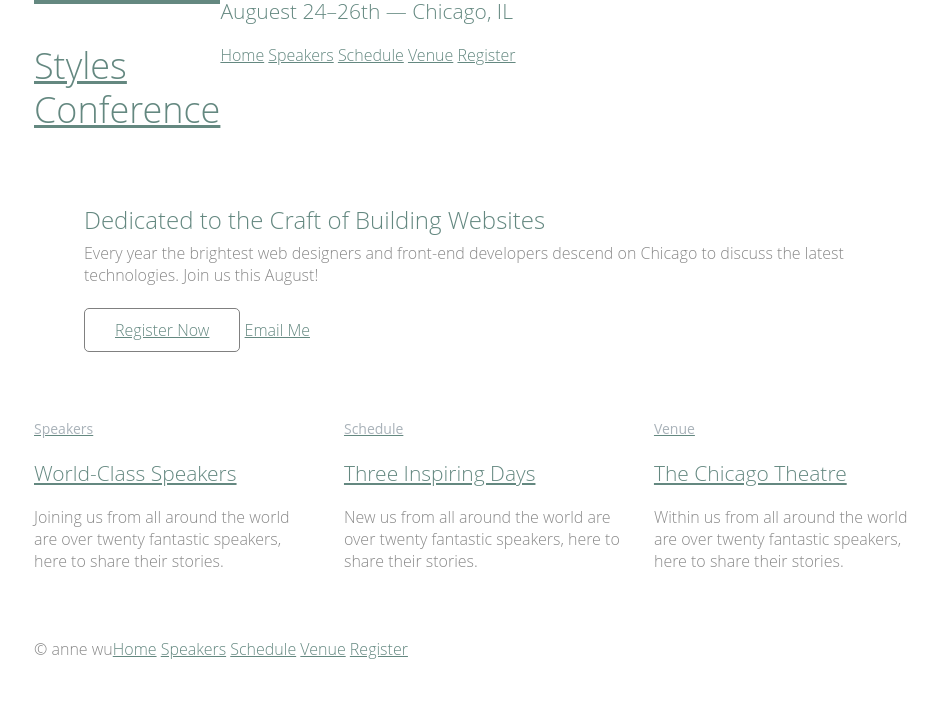
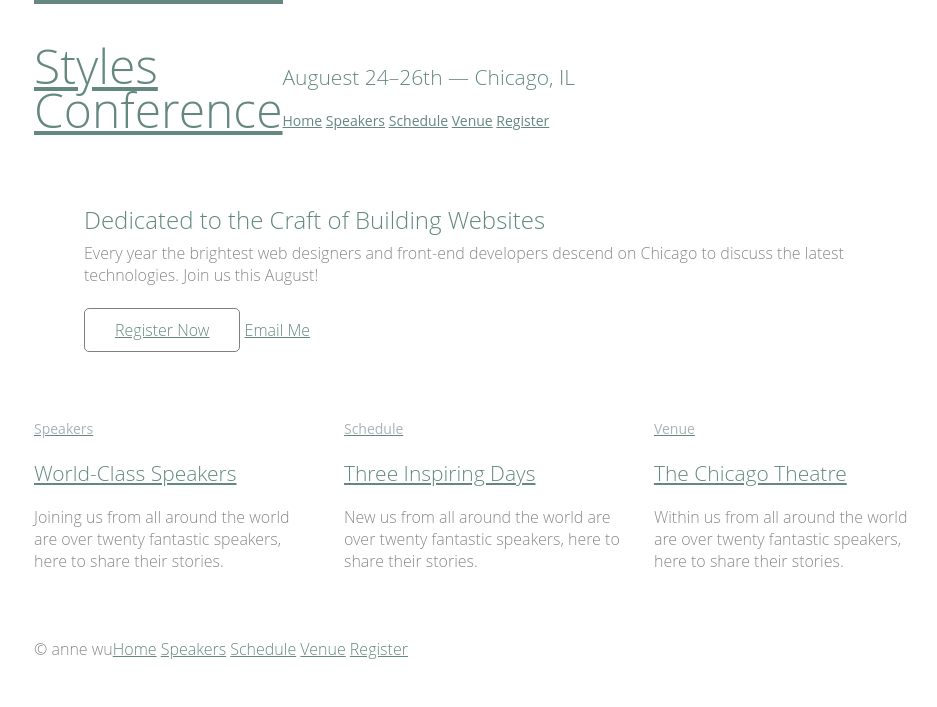
Before and after one commit to AnneWQ/Daily_Improvement, a plain HTML site: page index.html in a window 1280 px wide. Shown: the whole page, without its empty margins (156-1093 px from the left). Drawn offline with Linux system fonts and the light colour scheme.

Commit message:
no message

```diff
--- a/assets/stylesheets/main.css
+++ b/assets/stylesheets/main.css
@@ -114,6 +114,8 @@ primary header
     float: left;
     border-top:4px solid #648880;
     padding: 40px 0 22px 0;
+    font-size: 48px;
+    line-height: 44px;
 }
 
 /*
@@ -205,3 +207,12 @@ a:hover{
 a{
     color: #648880;
 }
+
+.tagline{
+    margin: 66px 0 22px 0;
+}
+
+.primary-nav{
+    font-size: 14px;
+    font-weight: 400;
+}
--- a/index.html
+++ b/index.html
@@ -15,8 +15,8 @@ a breakdown of a typical HTML document structure
 <header class="container group">
 
     <h1 class="logo"><a href="index.html">Styles<br>Conference</a></h1>
-    <h3>Auguest 24&ndash;26th &mdash; Chicago, IL</h3>
-    <nav>
+    <h3 class="tagline">Auguest 24&ndash;26th &mdash; Chicago, IL</h3>
+    <nav class="primary-nav">
         <a href="index.html">Home</a>
         <a href="speakers.html">Speakers</a>
         <a href="schedule.html">Schedule</a>
```
